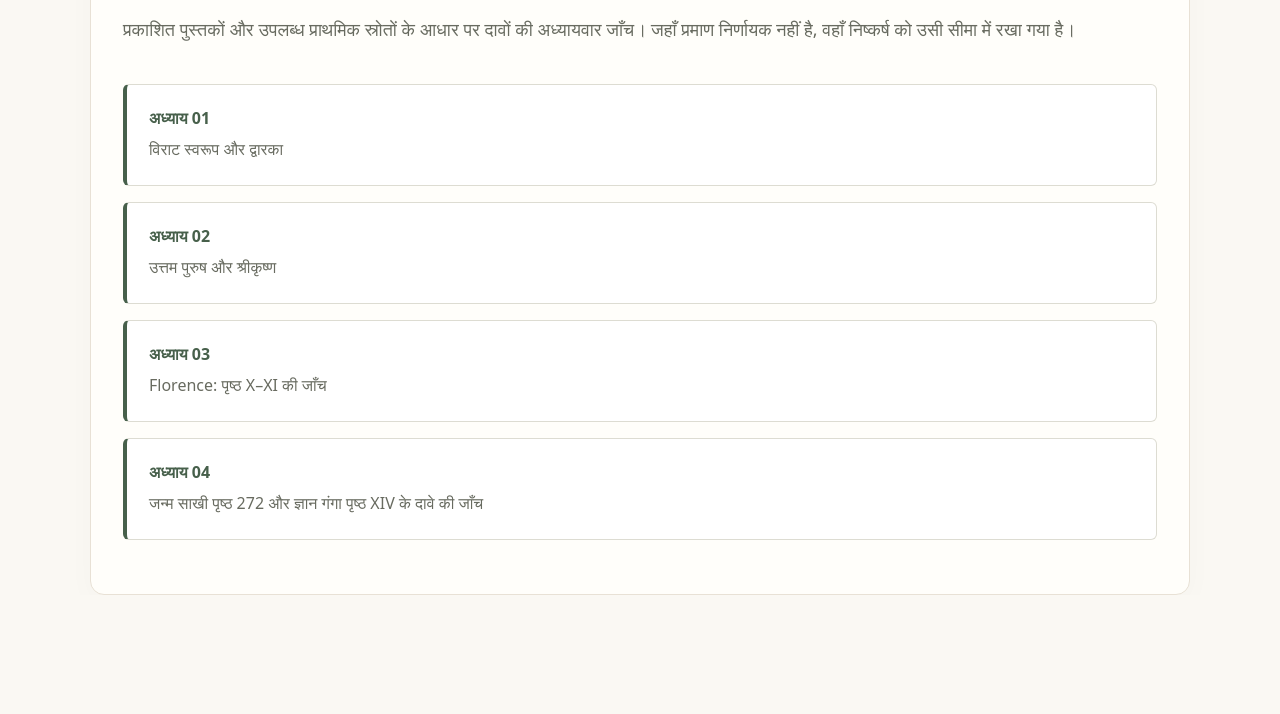
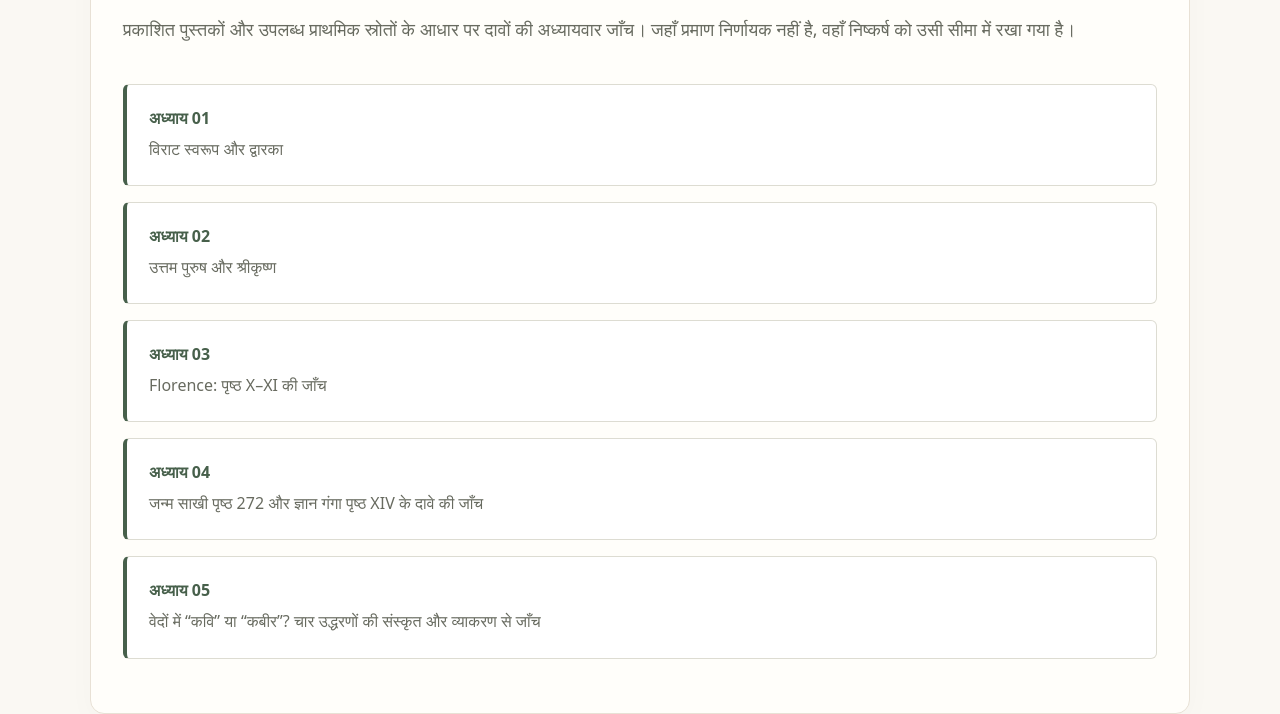
Before and after one commit to satyam8518/isrampalfraud, a plain HTML site: page index.html in a window 1280 px wide. Shown: the part 246-960 px from the top of the page. Before the commit the page ends 841 px from the top, so only its background shows below. Drawn offline with Linux system fonts and the light colour scheme.

Commit message:
Add chapter 05 to homepage

```diff
--- a/index.html
+++ b/index.html
@@ -14,4 +14,5 @@
 <a href="chapter-02.html#chapter"><strong>अध्याय 02</strong><span>उत्तम पुरुष और श्रीकृष्ण</span></a>
 <a href="chapter-03.html#chapter"><strong>अध्याय 03</strong><span>Florence: पृष्ठ X–XI की जाँच</span></a>
 <a href="chapter-04.html"><strong>अध्याय 04</strong><span>जन्म साखी पृष्ठ 272 और ज्ञान गंगा पृष्ठ XIV के दावे की जाँच</span></a>
+<a href="chapter-05.html"><strong>अध्याय 05</strong><span>वेदों में “कवि” या “कबीर”? चार उद्धरणों की संस्कृत और व्याकरण से जाँच</span></a>
 </div></main></body></html>
```
